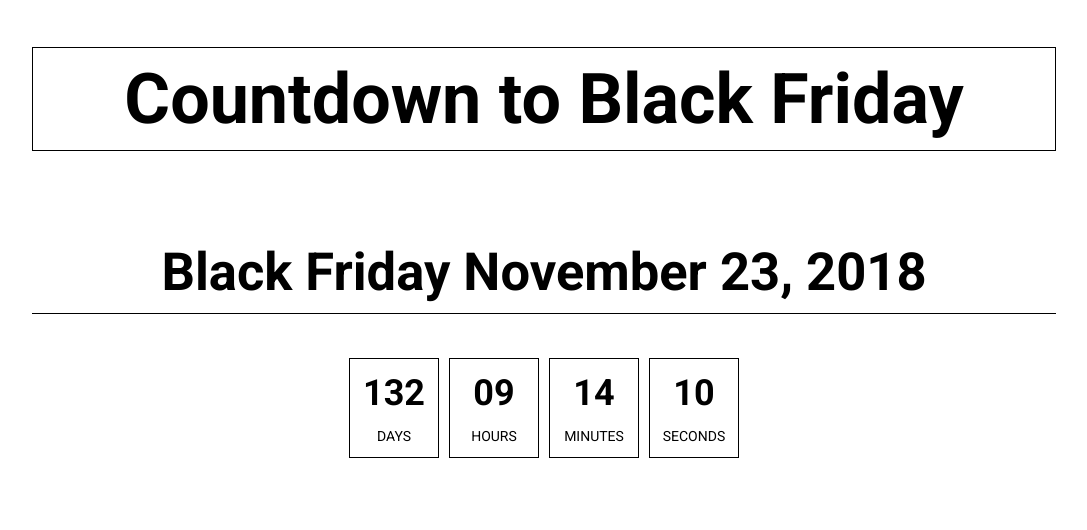
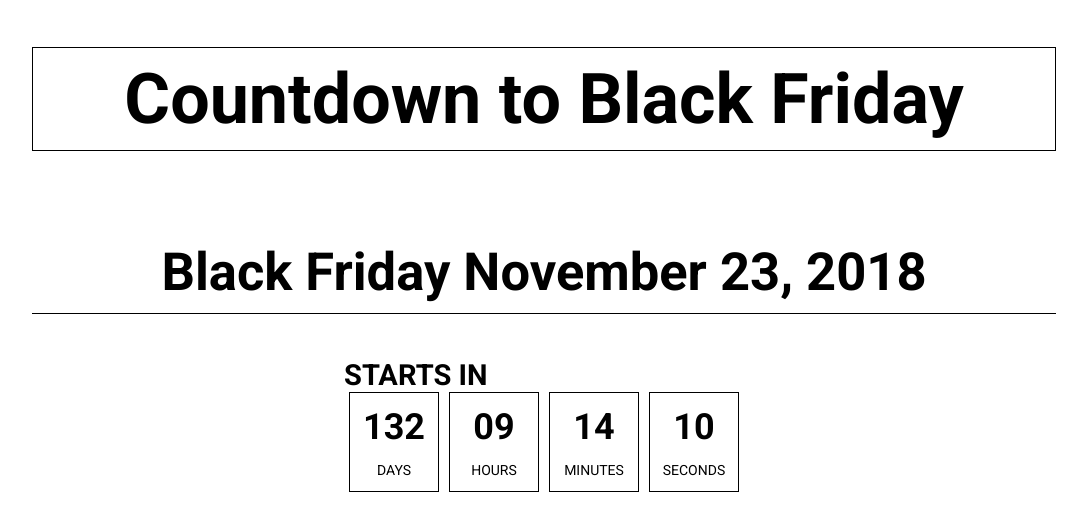
Before and after one commit to heshamelmasry77/countdown, a React (Create React App) app in the folder react-ui/: page / in a window 1280 px wide. Shown: the top 530 px of the page, without its empty margins (96-1183 px from the left). Built offline with nearby package versions, Linux system fonts and the light colour scheme.

Commit message:
adding header element, changing to statless component as req
adjustig task requirements to use statless component

```diff
--- a/react-ui/src/components/Clock/index.js
+++ b/react-ui/src/components/Clock/index.js
@@ -60,6 +60,7 @@ class Clock extends Component {
 	render() {
 		return (
 			<div className="Clock">
+				<h5>starts in</h5>
 				<div className="values-container">
 					<div className="clock-days"><span className="date-values">{this.leadingZero(this.state.days)}</span><span
 						className="date-names">days</span></div>
--- a/react-ui/src/components/Clock/styles/Clock.css
+++ b/react-ui/src/components/Clock/styles/Clock.css
@@ -5,6 +5,10 @@
   flex-direction: column;
   margin: auto;
   flex-wrap: nowrap; }
+  .Clock h5 {
+    text-transform: uppercase;
+    margin: 0;
+    text-align: left; }
   .Clock .values-container {
     display: flex;
     width: 400px;
--- a/react-ui/src/components/Clock/styles/Clock.scss
+++ b/react-ui/src/components/Clock/styles/Clock.scss
@@ -5,6 +5,11 @@
   flex-direction: column;
   margin: auto;
   flex-wrap: nowrap;
+  h5 {
+    text-transform: uppercase;
+    margin: 0;
+    text-align: left;
+  }
   .values-container {
     display: flex;
     width: 400px;
--- a/react-ui/src/components/Countdown/index.js
+++ b/react-ui/src/components/Countdown/index.js
@@ -1,47 +1,24 @@
 import React from "react";
-import {Component} from "react";
 // eslint-disable-next-line
 import "./styles/Countdown.css";
 import Clock from "../Clock";
 
-class Countdown extends Component {
-	constructor(props) {
-		super(props);
-		this.state = {
-			deadline: "November 23, 2018",
-			newDeadline: ""
-		};
-		this.changeDeadline = this.changeDeadline.bind(this);
-	}
-
-	changeDeadline() {
-		// this.setState({
-		// 	deadline: "November 25, 2018"
-		// });
-		console.log("state: ", this.state);
-		this.setState({deadline: this.state.newDeadline});
-	}
-
-	render() {
+const Countdown = () => {
+  const deadline = "November 23, 2018";
   return (
     <div className="Countdown">
       <h1>Countdown to Black Friday</h1>
       <h2>
-					Black Friday {this.state.deadline}
+        Black Friday {deadline}
       </h2>
       <Clock
-					deadline={this.state.deadline}
+        deadline={deadline}
       />
       <div>
-					{/*<input placeholder='new date'*/}
-					       {/*onChange={(event) => this.setState({newDeadline: event.target.value})}/>*/}
-					{/*<button onClick={() => this.changeDeadline()}>*/}
-						{/*Submit*/}
-					{/*</button>*/}
       </div>
     </div>
   );
-	}
-}
+};
+
 
 export default Countdown;
```
Lines whose indentation alone changed are shown as unchanged.
